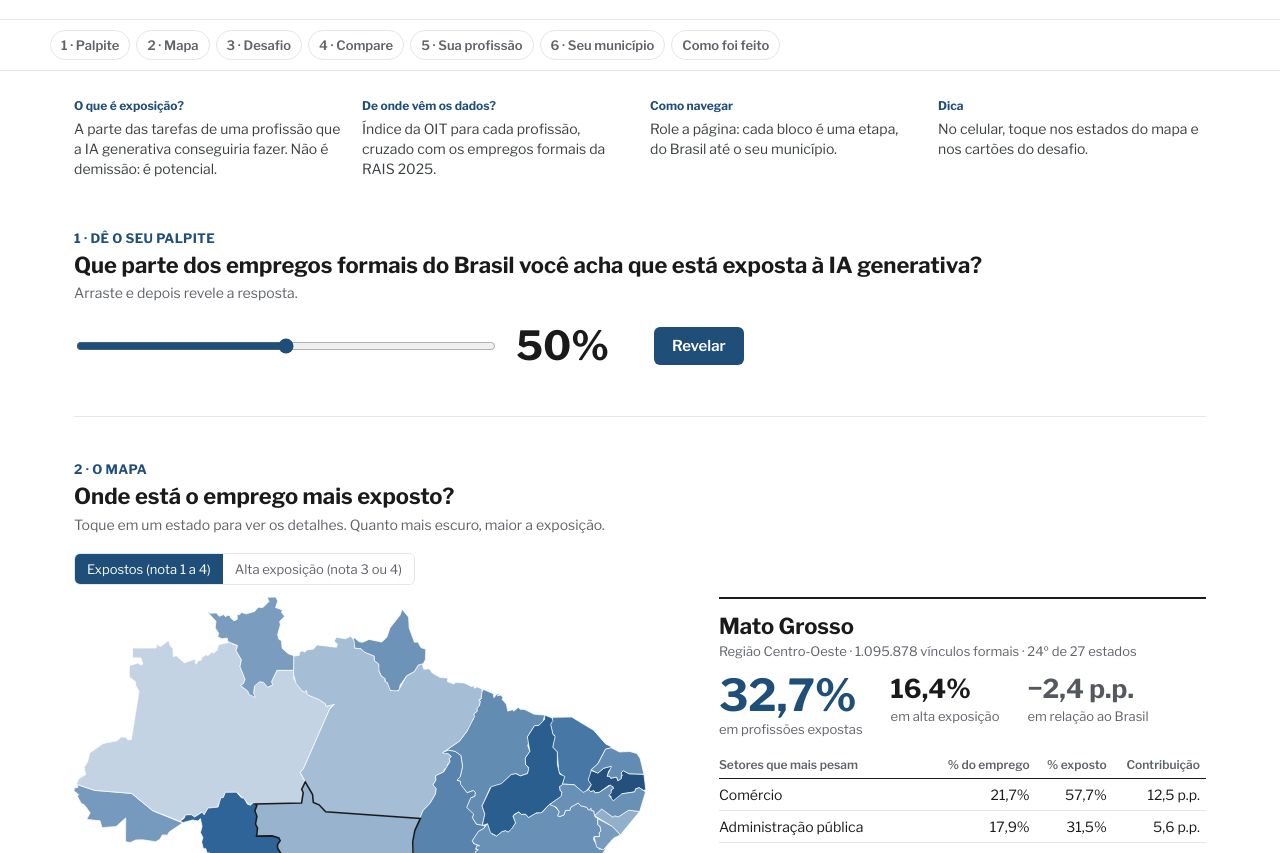
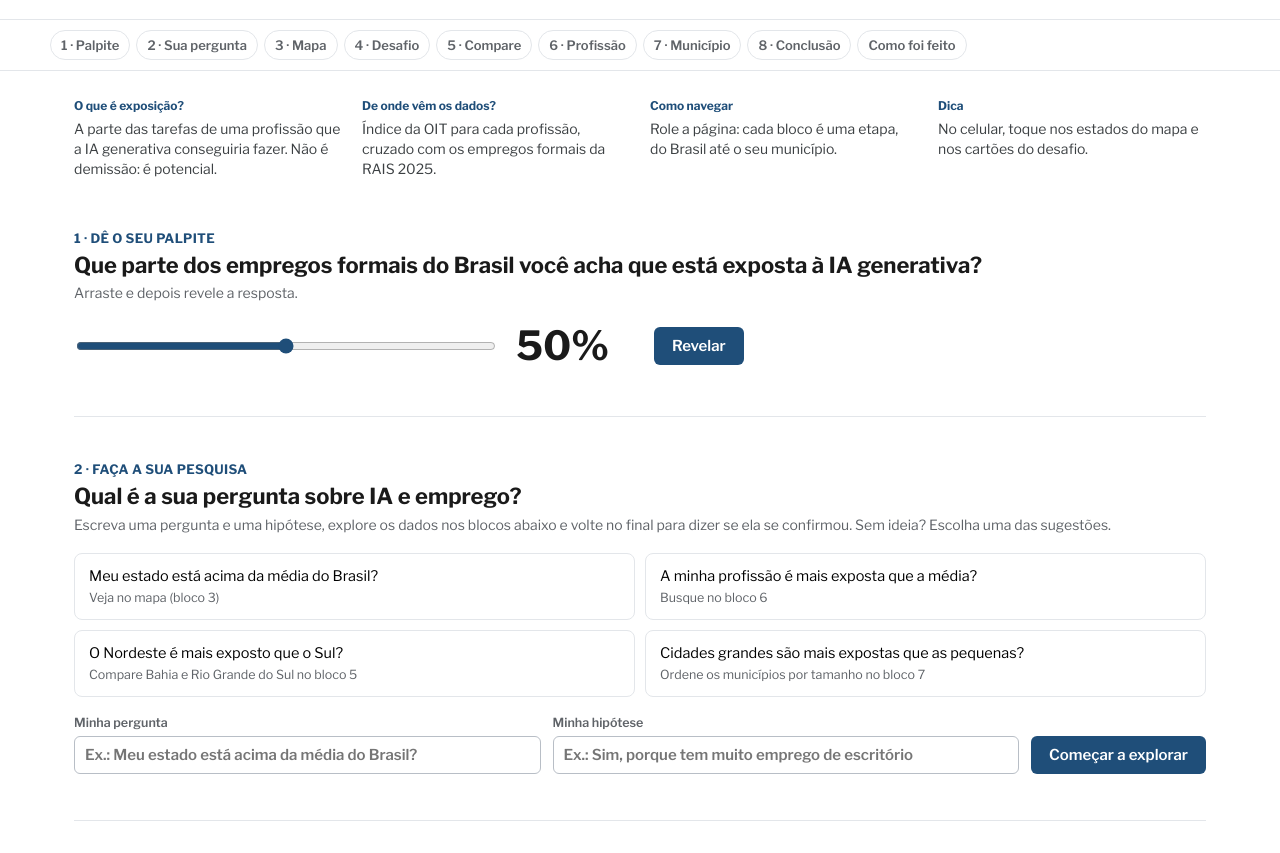
Before and after one commit to Gleidisonjr/ia-generativa-emprego-formal-brasil, a plain HTML site: page index.html in a window 1280 px wide. Shown: the part 399-1252 px from the top of the page. Drawn offline with nearby package versions, Linux system fonts and the light colour scheme.

Commit message:
Painel: bloco de pergunta e hipótese

```diff
--- a/index.html
+++ b/index.html
@@ -111,6 +111,16 @@ details{margin-top:26px}
 summary{cursor:pointer;font-weight:600;color:var(--navy);font-size:15px}
 @media (max-width:820px){.cmp{grid-template-columns:minmax(0,1fr)!important}.cmp>*{min-width:0}.cmp table{display:block;overflow-x:auto;white-space:nowrap}body{overflow-x:hidden}.how{grid-template-columns:1fr 1fr}.game{grid-template-columns:1fr}.vs{justify-self:center}}
 .logos{display:flex;gap:14px;align-items:center;margin-bottom:16px}.logos img{height:52px;width:auto}
+.qsug{display:grid;grid-template-columns:repeat(2,1fr);gap:10px;margin:6px 0 18px}
+.qs{border:1px solid var(--rule);border-radius:8px;background:#fff;text-align:left;padding:12px 14px;font:inherit;font-size:14.5px;cursor:pointer;line-height:1.4}
+.qs:hover{border-color:var(--navy)}.qs small{display:block;color:var(--soft);font-size:12.5px;margin-top:3px}
+.qform{display:grid;grid-template-columns:1fr 1fr auto;gap:12px;align-items:end}
+.qform label{font-size:12.5px;font-weight:600;color:var(--soft);display:flex;flex-direction:column;gap:6px}
+.qform input{font:inherit;font-size:15px;padding:9px 10px;border:1px solid #B8BEC6;border-radius:6px}
+.hyp{border:1px solid var(--rule);border-radius:10px;padding:22px;background:var(--mist)}
+.hyp .q{font-size:18px;font-weight:700;margin:0 0 6px}.hyp .h{font-size:15px;color:var(--text);margin:0 0 16px}
+.hyp .acts{display:flex;gap:10px;flex-wrap:wrap}
+@media (max-width:820px){.qsug,.qform{grid-template-columns:1fr}}
 footer{border-top:1px solid var(--rule);padding:20px 0 40px;font-size:12.5px;color:var(--soft);line-height:1.6}
 @media (max-width:820px){.grid2,.cmp{grid-template-columns:1fr}.kpis{grid-template-columns:1fr 1fr;row-gap:14px}.kpi+.kpi{border-left:0;padding-left:0}.kpi:nth-child(even){padding-left:16px;border-left:1px solid var(--rule)}h1{font-size:24px}.kpi .v{font-size:27px;white-space:nowrap}.rk{grid-template-columns:120px 1fr 44px}.hide-sm{display:none}}
 </style>
@@ -130,7 +140,7 @@ footer{border-top:1px solid var(--rule);padding:20px 0 40px;font-size:12.5px;col
 </div>
 </div></header>
 <nav><div class="wrap jump">
-<a href="#palpite">1 · Palpite</a><a href="#mapa">2 · Mapa</a><a href="#jogo">3 · Desafio</a><a href="#comparar">4 · Compare</a><a href="#prof">5 · Sua profissão</a><a href="#mun">6 · Seu município</a><a href="#sobre">Como foi feito</a>
+<a href="#palpite">1 · Palpite</a><a href="#pesquisa">2 · Sua pergunta</a><a href="#mapa">3 · Mapa</a><a href="#jogo">4 · Desafio</a><a href="#comparar">5 · Compare</a><a href="#prof">6 · Profissão</a><a href="#mun">7 · Município</a><a href="#conclusao">8 · Conclusão</a><a href="#sobre">Como foi feito</a>
 </div></nav>
 <main class="wrap">
 <div class="how">
@@ -148,8 +158,21 @@ footer{border-top:1px solid var(--rule);padding:20px 0 40px;font-size:12.5px;col
 <div class="reveal" id="gout"></div>
 </section>
 
+
+<section class="blk" id="pesquisa">
+<p class="step">2 · FAÇA A SUA PESQUISA</p>
+<h2>Qual é a sua pergunta sobre IA e emprego?</h2>
+<p class="sub">Escreva uma pergunta e uma hipótese, explore os dados nos blocos abaixo e volte no final para dizer se ela se confirmou. Sem ideia? Escolha uma das sugestões.</p>
+<div class="qsug" id="qsug"></div>
+<div class="qform">
+<label>Minha pergunta<input type="text" id="mq1" placeholder="Ex.: Meu estado está acima da média do Brasil?"></label>
+<label>Minha hipótese<input type="text" id="mh1" placeholder="Ex.: Sim, porque tem muito emprego de escritório"></label>
+<button class="btn" id="mgo">Começar a explorar</button>
+</div>
+<div class="reveal" id="mmsg"></div>
+</section>
 <section class="blk" id="mapa">
-<p class="step">2 · O MAPA</p>
+<p class="step">3 · O MAPA</p>
 <h2>Onde está o emprego mais exposto?</h2>
 <p class="sub">Toque em um estado para ver os detalhes. Quanto mais escuro, maior a exposição.</p>
 <div class="seg" id="metric"><button class="on" data-m="p14">Expostos (nota 1 a 4)</button><button data-m="p34">Alta exposição (nota 3 ou 4)</button></div>
@@ -164,7 +187,7 @@ footer{border-top:1px solid var(--rule);padding:20px 0 40px;font-size:12.5px;col
 </section>
 
 <section class="blk" id="jogo">
-<p class="step">3 · DESAFIO</p>
+<p class="step">4 · DESAFIO</p>
 <h2>Qual estado tem mais emprego exposto?</h2>
 <p class="sub">Dez rodadas. Escolha o estado com o maior percentual de vínculos em profissões expostas.</p>
 <div class="game" id="game"></div>
@@ -173,7 +196,7 @@ footer{border-top:1px solid var(--rule);padding:20px 0 40px;font-size:12.5px;col
 </section>
 
 <section class="blk" id="comparar">
-<p class="step">4 · COMPARE</p>
+<p class="step">5 · COMPARE</p>
 <h2>Compare dois estados</h2>
 <p class="sub">A diferença entre estados vem do tamanho de cada setor e das profissões dentro deles.</p>
 <div class="ctrls"><select id="ca" aria-label="Primeiro estado"></select><span>vs</span><select id="cb" aria-label="Segundo estado"></select></div>
@@ -181,7 +204,7 @@ footer{border-top:1px solid var(--rule);padding:20px 0 40px;font-size:12.5px;col
 </section>
 
 <section class="blk" id="prof">
-<p class="step">5 · SUA PROFISSÃO</p>
+<p class="step">6 · SUA PROFISSÃO</p>
 <h2>Qual a exposição da sua profissão?</h2>
 <p class="sub">Busque pelo nome da profissão como aparece na Classificação Brasileira de Ocupações (CBO).</p>
 <div class="ctrls"><input type="search" id="q" placeholder="Ex.: vendedor, contador, motorista, professor" aria-label="Buscar profissão"><select id="quf" aria-label="Estado para contar vínculos"></select></div>
@@ -191,12 +214,18 @@ footer{border-top:1px solid var(--rule);padding:20px 0 40px;font-size:12.5px;col
 </section>
 
 <section class="blk" id="mun">
-<p class="step">6 · SEU MUNICÍPIO</p>
+<p class="step">7 · SEU MUNICÍPIO</p>
 <h2>E no seu município?</h2>
 <p class="sub">Municípios pequenos variam mais, porque têm poucos empregos.</p>
 <div class="ctrls"><select id="muf" aria-label="Estado"></select><input type="search" id="mq" placeholder="Buscar município" aria-label="Buscar município" style="max-width:300px"><select id="mord" aria-label="Ordenar"><option value="d">Mais expostos primeiro</option><option value="a">Menos expostos primeiro</option><option value="v">Maiores em empregos</option></select></div>
 <table id="mtab"><thead><tr><th>Município</th><th class="n">Vínculos</th><th class="n">Expostos</th><th></th><th class="n hide-sm">Alta exposição</th></tr></thead><tbody></tbody></table>
 <p class="note" id="mnote"></p>
+</section>
+
+<section class="blk" id="conclusao">
+<p class="step">8 · SUA CONCLUSÃO</p>
+<h2>E a sua hipótese, se confirmou?</h2>
+<div class="hyp" id="hyp"><p class="sub">Escreva uma pergunta e uma hipótese no bloco 2 para registrar a sua conclusão aqui.</p></div>
 </section>
 <section class="blk about" id="sobre">
 <p class="step">COMO FOI FEITO</p>
@@ -281,6 +310,21 @@ $('#ptab tbody').innerHTML=r.length?r.map(c=>`<tr><td>${c.t}<div style="font-siz
 $('#q').oninput=prof;$('#quf').onchange=prof;$('#quf').value='MT';
 $('#chips').innerHTML=['Vendedor','Auxiliar de escritório','Contador','Motorista','Professor','Caixa','Enfermeiro','Trabalhador agropecuário'].map(c=>`<button class="chip">${c}</button>`).join('');
 $('#chips').querySelectorAll('.chip').forEach(b=>b.onclick=()=>{$('#q').value=b.textContent;prof()});prof();
+
+// sua pesquisa
+const SUG=[['Meu estado está acima da média do Brasil?','Veja no mapa (bloco 3)','mapa',null],
+['A minha profissão é mais exposta que a média?','Busque no bloco 6','prof',()=>{$('#q').focus()}],
+['O Nordeste é mais exposto que o Sul?','Compare Bahia e Rio Grande do Sul no bloco 5','comparar',()=>{$('#ca').value='BA';$('#cb').value='RS';cmp()}],
+['Cidades grandes são mais expostas que as pequenas?','Ordene os municípios por tamanho no bloco 7','mun',()=>{$('#mord').value='v';mun()}]];
+$('#qsug').innerHTML=SUG.map((x,i)=>`<button class="qs" data-i="${i}">${x[0]}<small>${x[1]}</small></button>`).join('');
+let MYQ=null;
+function setHyp(q,h){MYQ={q,h};$('#hyp').innerHTML=`<p class="q">${q.replace(/</g,'&lt;')}</p><p class="h">Minha hipótese: ${(h||'(sem hipótese)').replace(/</g,'&lt;')}</p><div class="acts"><button class="btn" data-r="c">Confirmada</button><button class="btn ghost" data-r="r">Refutada</button><button class="btn ghost" data-r="i">Inconclusiva</button></div><div class="reveal" id="hres"></div>`;
+$('#hyp').querySelectorAll('[data-r]').forEach(b=>b.onclick=()=>{const r=b.dataset.r;$('#hres').innerHTML=r==='c'?'<b>Hipótese confirmada.</b> Os dados sustentaram o que você esperava. Foi assim com as nossas duas hipóteses: o Distrito Federal lidera e as regiões quase não diferem.':r==='r'?'<b>Hipótese refutada.</b> Ótimo: refutar também é resultado. Nós esperávamos o Sul e o Sudeste bem à frente, e não foi o que os dados mostraram.':'<b>Inconclusiva.</b> Talvez falte um dado: a RAIS não tem os informais, e a nota mede potencial, não demissão. Que dado responderia a sua pergunta?'})}
+$('#qsug').querySelectorAll('.qs').forEach(b=>b.onclick=()=>{const x=SUG[+b.dataset.i];$('#mq1').value=x[0];$('#mh1').focus();});
+$('#mgo').onclick=()=>{const q=$('#mq1').value.trim(),h=$('#mh1').value.trim();if(!q){$('#mmsg').textContent='Escreva uma pergunta ou escolha uma sugestão.';return}
+setHyp(q,h);const x=SUG.find(z=>z[0]===q);$('#mmsg').innerHTML='<b>Anotado.</b> Explore os blocos abaixo e registre a sua conclusão no bloco 8.';
+if(x){if(x[3])x[3]();document.getElementById(x[2]).scrollIntoView({behavior:'smooth'})}else document.getElementById('mapa').scrollIntoView({behavior:'smooth'})};
+
 // municípios
 $('#muf').innerHTML='<option value="">Todos os estados</option>'+opts('MT');$('#muf').value='MT';
 function mun(){const uf=$('#muf').value,q=norm($('#mq').value.trim()),o=$('#mord').value;
```
